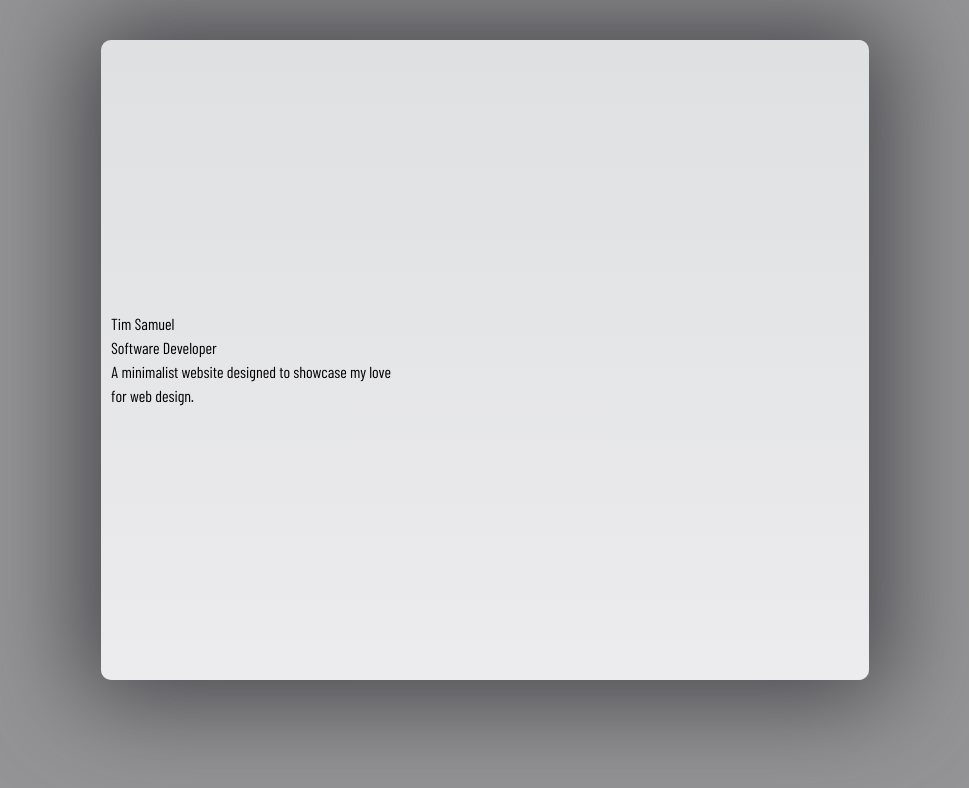
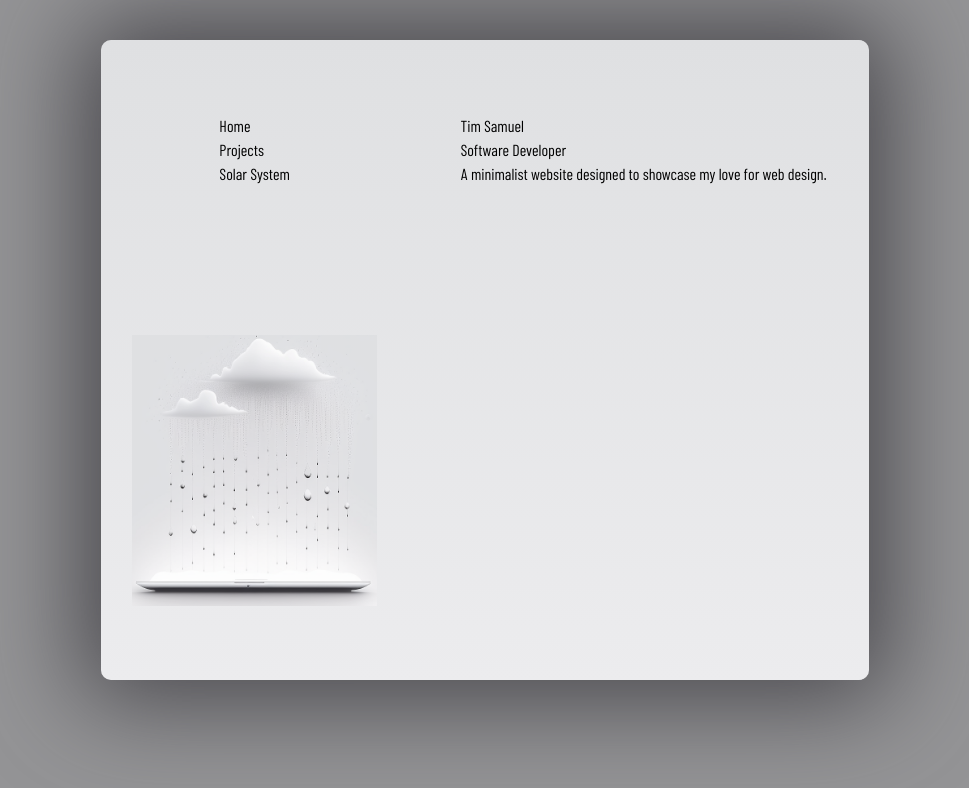
Before and after one commit to timmatsam/portfolio-redesigned, a React (Create React App) app: page / in a window 1280 px wide. Shown: the top 788 px of the page, without its empty margins (155-1124 px from the left). Built offline with nearby package versions, Linux system fonts and the light colour scheme.

Commit message:
build: add routing (unfinished)

```diff
--- a/src/App.tsx
+++ b/src/App.tsx
@@ -1,17 +1,22 @@
 import React from 'react';
-import logo from './logo.svg';
 import './App.css';
+import image from './minimalist-rain-web-design.png'
 import HeroSection from './HeroSection';
+import { NavBar } from './NavBar';
 
 
 function App() {
   return (
+
     <div className="App">
       <div className="Box">
+        <NavBar />
         <HeroSection />
+        <img alt='rain-falling-down-on-macbook' src={image} className="w-4/5" />
       </div>
     </div>
   );
 }
 
+
 export default App;
--- /dev/null
+++ b/src/NavBar.tsx
@@ -0,0 +1,17 @@
+import * as React from 'react';
+import { NavLink } from 'react-router-dom'
+export const NavBar = () => {
+    return (<nav>
+        <ul>
+            <li>
+                <NavLink to="/">Home</NavLink>
+            </li>
+            <li>
+                <NavLink to="/projects">Projects</NavLink>
+            </li>
+            <li>
+                <NavLink to="/solar-system">Solar System</NavLink>
+            </li>
+        </ul>
+    </nav>);
+}
--- /dev/null
+++ b/src/error-page.jsx
@@ -0,0 +1,16 @@
+import { useRouteError } from "react-router-dom";
+
+export const ErrorPage = () => {
+    const error = useRouteError();
+    console.error(error);
+
+    return (
+        <div id="error-page">
+            <h1>Oops!</h1>
+            <p>Sorry, an unexpected error has occurred.</p>
+            <p>
+                <i>{error.statusText || error.message}</i>
+            </p>
+        </div>
+    );
+}
--- a/src/index.tsx
+++ b/src/index.tsx
@@ -3,13 +3,38 @@ import ReactDOM from 'react-dom/client';
 import './index.css';
 import App from './App';
 import reportWebVitals from './reportWebVitals';
+import { createBrowserRouter, RouterProvider } from 'react-router-dom';
+import { ErrorPage } from './error-page';
+import { Projects } from './pages/Projects';
+import { SolarSystem } from './pages/SolarSystem';
 
 const root = ReactDOM.createRoot(
   document.getElementById('root') as HTMLElement
 );
+
+//each time a new page is added, we connect it to a router in the router ins.
+const router = createBrowserRouter([
+  {
+
+    path: "/",
+    element: <App />,
+    errorElement: <ErrorPage />,
+
+  },
+  {
+    path: "projects",
+    element: <Projects />
+  },
+  {
+    //TODO: figure out whether the route should be hyphenated here or not
+    path: "solar-system",
+    element: <SolarSystem />
+  },
+])
+
 root.render(
   <React.StrictMode>
-    <App />
+    <RouterProvider router={router} />
   </React.StrictMode>
 );
 
--- /dev/null
+++ b/src/pages/Projects.tsx
@@ -0,0 +1,4 @@
+import * as React from 'react';
+export const Projects = () => {
+    return (<h3>Projects</h3>);
+}
--- /dev/null
+++ b/src/pages/SolarSystem.tsx
@@ -0,0 +1,4 @@
+import * as React from 'react';
+export const SolarSystem = () => {
+    return (<h1>Solar System</h1>);
+}
```
Also changed, not shown: src/minimalist-rain-web-design.png (added).
